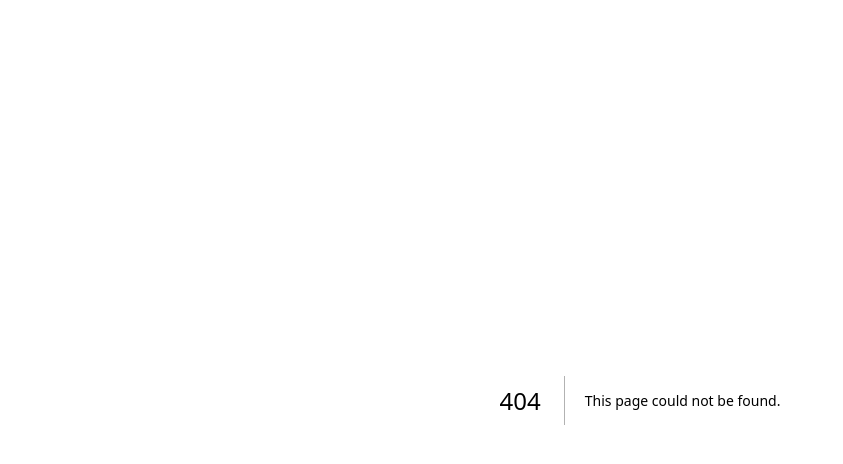
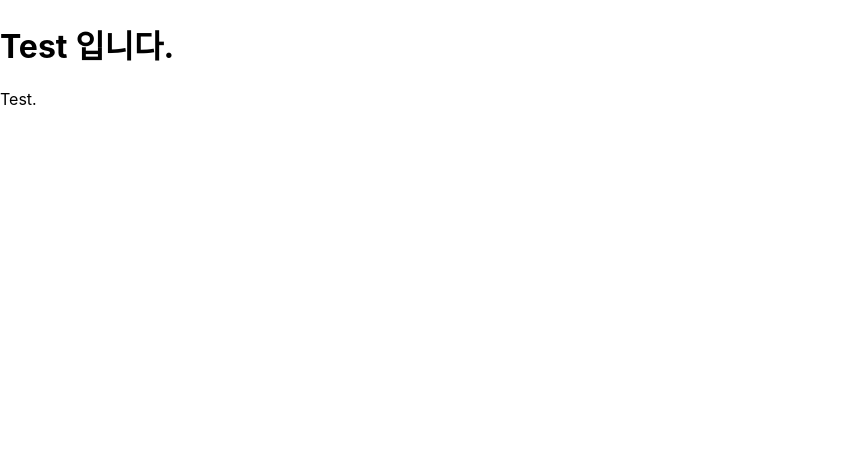
Before and after one commit to PCloud63514/nextjs-boilerplate, a Next.js app: page /test in a window 1280 px wide. Before the commit this address had no page. Shown: the top 464 px of the page, without its empty margins (0-843 px from the left). Built offline with nearby package versions, Linux system fonts and the light colour scheme.

Commit message:
feat: test

```diff
--- a/pages/api/hello.ts
+++ /dev/null
@@ -1,13 +0,0 @@
-// Next.js API route support: https://nextjs.org/docs/api-routes/introduction
-import type {NextApiRequest, NextApiResponse} from 'next'
-
-type Data = {
-  name: string
-}
-
-export default function handler(
-  req: NextApiRequest,
-  res: NextApiResponse<Data>
-) {
-  res.status(200).json({ name: 'John Doe' })
-}
--- /dev/null
+++ b/pages/test.tsx
@@ -0,0 +1,20 @@
+import React from 'react'
+import Head from "next/head"
+
+export default function TestPage() {
+    return (
+        <div>
+            <Head>
+                <title>Test</title>
+            </Head>
+            <main>
+                <h1>
+                    Test 입니다.
+                </h1>
+                <p>
+                    Test.
+                </p>
+            </main>
+        </div>
+    )
+}
```
